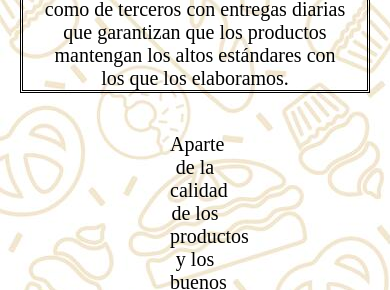
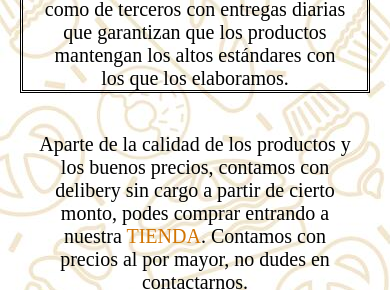
Before and after one commit to EmanuelStoicoff/ProyectoFinal-Emanuel-Stoicoff, a website: page index.html in a window 390 px wide. Shown: the part 987-1277 px from the top of the page. Drawn offline with nearby package versions, Linux system fonts and the light colour scheme.

Commit message:
arregle un texto en el index que se veia mal en mobile

```diff
--- a/scss/_index.scss
+++ b/scss/_index.scss
@@ -29,5 +29,9 @@
         flex-direction: column;
         justify-content: center;
         align-content: center;
+        .delivery{
+            margin-left: 15px;
+            margin-right: 15px;
+        }
     }
 }
```
Also changed, not shown: css/style.css, 1 other file.
